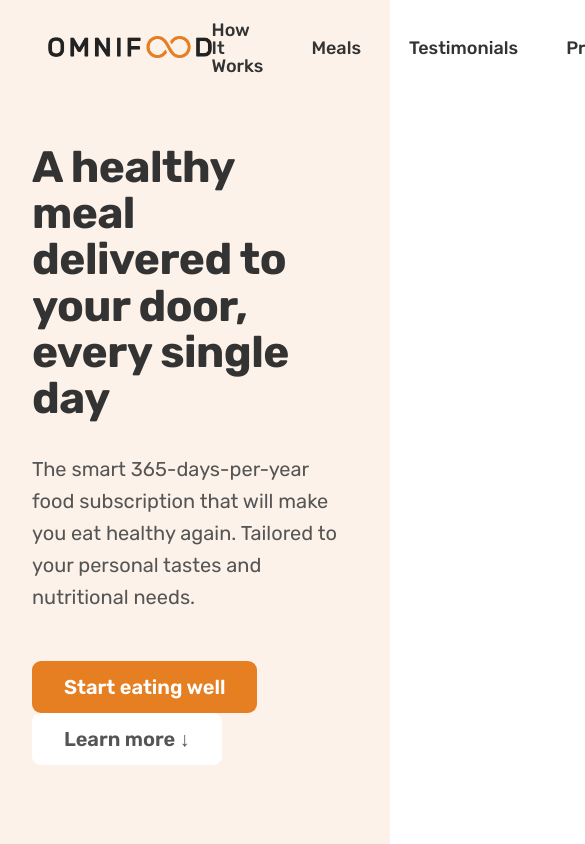
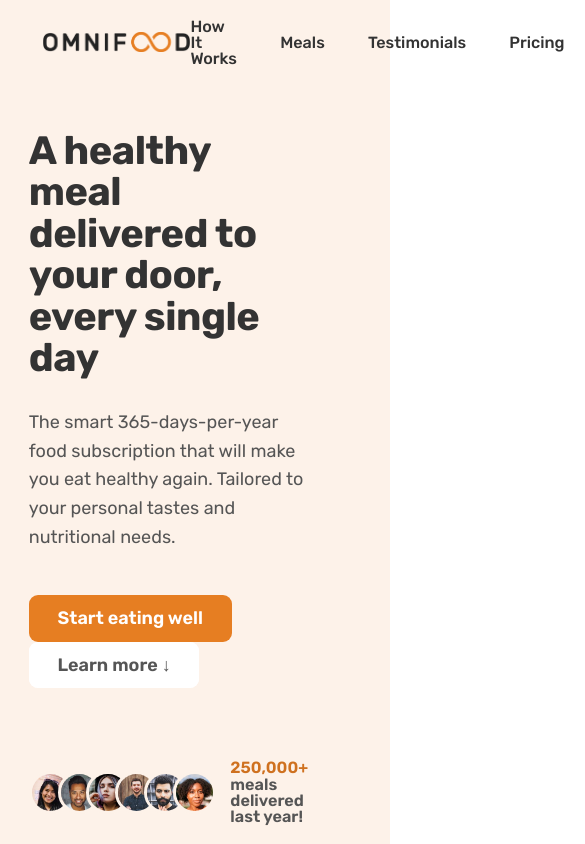
Before and after one commit to Euuphi/omnifood, a React (Create React App) app: page / in a window 390 px wide. Shown: the top 844 px of the page, 585 px wide, since content can reach past the window. Built offline with nearby package versions, Linux system fonts and the light colour scheme; grey boxes are pictures that could not be loaded.

Commit message:
Decrease all font sizes for large tablets

```diff
--- a/src/index.css
+++ b/src/index.css
@@ -100,3 +100,9 @@ a {
 .margin-right-sm {
     margin-right: 1.6rem !important;
 }
+
+@media (max-width: 75em) {
+    html {
+        font-size: 56.25%;
+    }
+}
```
